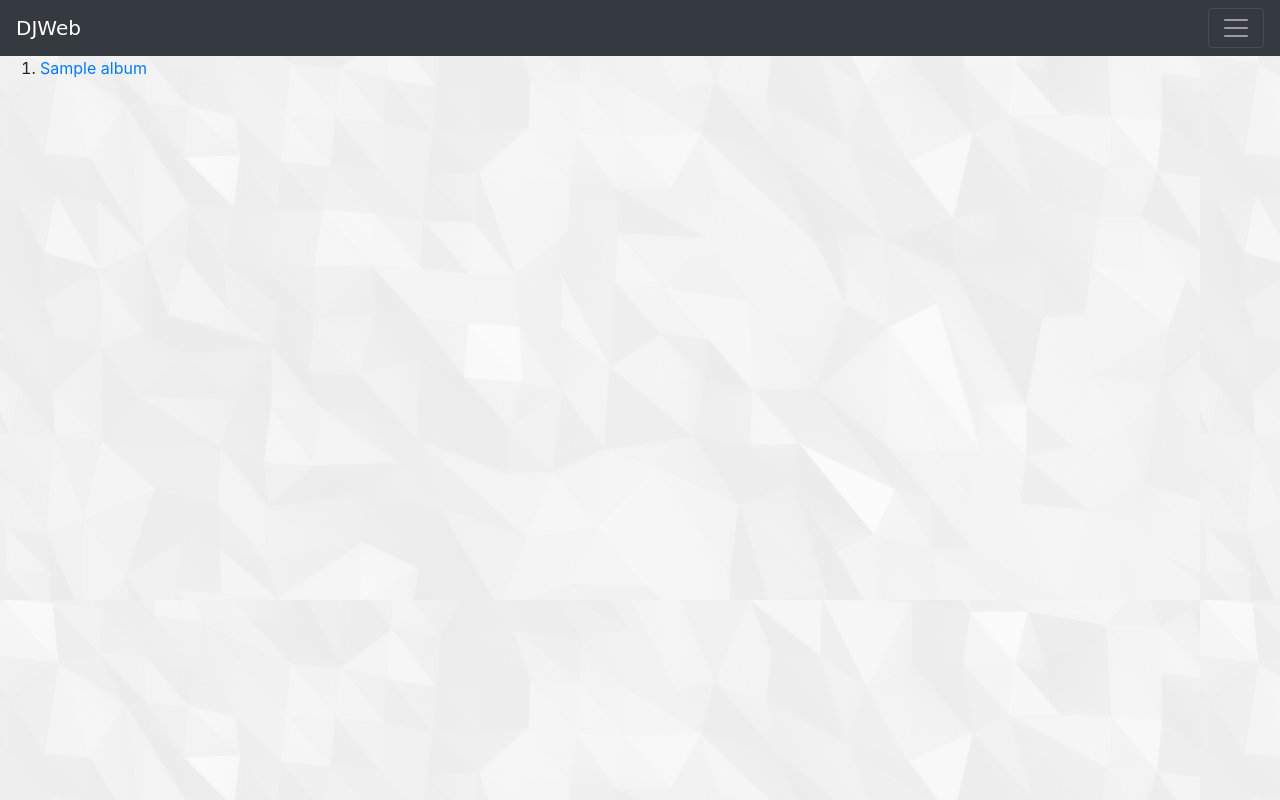
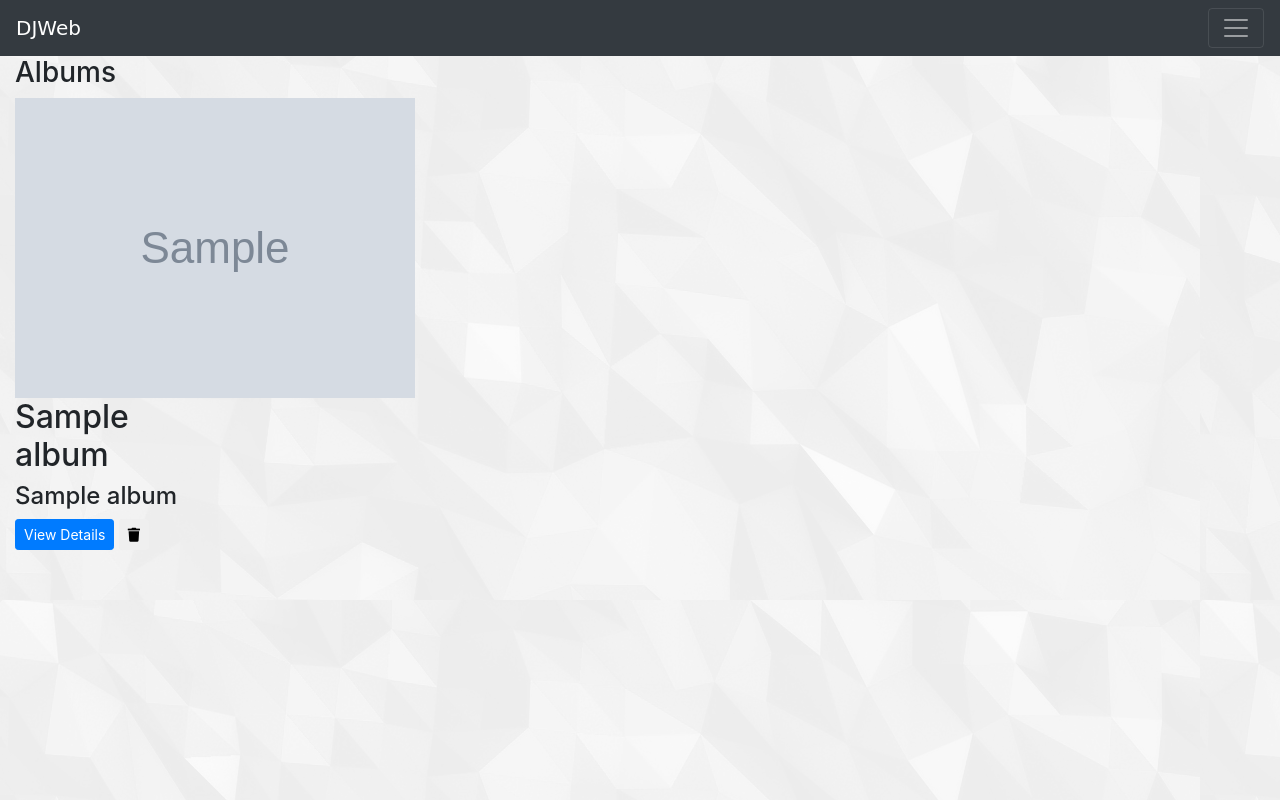
Before and after one commit to samitcheema/DjWeb, a Django app: page /music/ in a window 1280 px wide. Run offline with Django 3.2, Linux system fonts and the light colour scheme; tables that the repository leaves empty hold one stand-in row (values such as "Sample post"); grey boxes marked "Sample" are stand-in pictures; some libraries are stand-ins or nearby versions; some web fonts are replaced.

Commit message:
Created template for index page.

```diff
--- a/DjWeb/urls.py
+++ b/DjWeb/urls.py
@@ -19,6 +19,7 @@ from django.urls import include, path
 
 urlpatterns = [
     path('admin/', admin.site.urls),
+
     path('music/', include('music.urls', namespace='music')),
 
 
--- a/music/models.py
+++ b/music/models.py
@@ -6,7 +6,7 @@ class Albums(models.Model):
     name = models.CharField(max_length=100, default='')  # name of artist
     title = models.CharField(max_length=100, default='')  # title of album
     genre = models.CharField(max_length=50, default='')  # genre of album
-    logo = models.CharField(max_length=1000, default='')  # album logo
+    logo = models.FileField()  # album logo
     year = models.CharField(max_length=4, default='')  # album year
     record_label = models.CharField(max_length=100, default='')  # record label
 
--- a/music/templates/music/base.html
+++ b/music/templates/music/base.html
@@ -7,6 +7,7 @@
     <link rel="stylesheet" href="https://maxcdn.bootstrapcdn.com/bootstrap/4.0.0/css/bootstrap.min.css" integrity="sha384-Gn5384xqQ1aoWXA+058RXPxPg6fy4IWvTNh0E263XmFcJlSAwiGgFAW/dAiS6JXm" crossorigin="anonymous">
     <link rel="stylesheet" type="text/css" href="{% static 'music/style.css' %}" />
     <link href="https://fonts.googleapis.com/css?family=Modak&display=swap" rel="stylesheet">
+    <link rel="stylesheet" href="https://use.fontawesome.com/releases/v5.11.2/css/all.css" integrity="sha384-KA6wR/X5RY4zFAHpv/CnoG2UW1uogYfdnP67Uv7eULvTveboZJg0qUpmJZb5VqzN" crossorigin="anonymous">
     <script src="https://ajax.googleapis.com/ajax/libs/jquery/1.12.0/jquery.min.js"></script>
     <script src="http://maxcdn.bootstrapcdn.com/bootstrap/4.0.0/js/bootstrap.min.js"></script>
 </head>
--- a/music/templates/music/index.html
+++ b/music/templates/music/index.html
@@ -1,15 +1,51 @@
 <!-- Loads the path to your static files -->
 {% extends 'music/base.html' %}
 {% block body %}
-{% if object_list %}
-<ol>
-    {% for album in object_list %}
-    <li>
-        <a href="{% url 'music:retrieve' album.id %}">{{ album.title }}</a>
-    </li>
-    {% endfor %}
-</ol>
-{% else %}
-    <h3>No Albums to display</h3>
-{% endif %}
+<div class="albums-container container-fluid">
+
+    <!-- Albums -->
+    <div class="row">
+        <div class="col-sm-12">
+            <h3>Albums</h3>
+        </div>
+        {% if object_list %}
+            {% for album in object_list %}
+                <div class="col-sm-4 col-lg-2">
+                    <div class="thumbnail">
+                        <a href="{% url 'music:retrieve' album.id %}">
+                            <img src="{{ album.logo }}" class="img-responsive">
+                        </a>
+                        <div class="caption">
+                            <h2>{{ album.title }}</h2>
+                            <h4>{{ album.name }}</h4>
+
+                            <!-- View Details -->
+                            <a href="{% url 'music:retrieve' album.id %}" class="btn btn-primary btn-sm" role="button">View Details</a>
+
+                            <!-- Delete Album -->
+                            <form action="{% url 'music:album-delete' album.id %}" method="post" style="display: inline;">
+                                {% csrf_token %}
+                                <input type="hidden" name="album_id" value="{{ album.id }}" />
+                                <button type="submit" class="btn btn-default btn-sm">
+                                    <i class="fas fa-trash"></i>
+                                </button>
+                            </form>
+
+                        </div>
+                    </div>
+                </div>
+                {% cycle '' '' '' '' '' '<div class="clearfix visible-lg"></div>' %}
+            {% endfor %}
+        {% else %}
+            <div class="col-sm-12">
+                <br>
+                <a href="{% url 'music:album-add' %}">
+                    <button type="button" class="btn btn-success">
+                        <i class="fas fa-plus-circle"></i>
+                    </button>
+                </a>
+            </div>
+        {% endif %}
+    </div>
+</div>
 {% endblock %}
--- a/music/urls.py
+++ b/music/urls.py
@@ -8,7 +8,10 @@ urlpatterns = [
 
     path('<int:pk>/', views.RetrieveView.as_view(), name='retrieve'),  # /music/<album_id>/
 
-    path('album/add/', views.AlbumCreate.as_view(), name='album-add')   # /music/album/add/
+    path('album/add/', views.AlbumCreate.as_view(), name='album-add'),  # /music/album/add/
 
+    path('album/<int:pk>/', views.AlbumUpdate.as_view(), name='album-update'),  # /music/album/#/
+
+    path('album/<int:pk>/delete', views.AlbumDelete.as_view(), name='album-delete')  # /music/album/#/delete
 
 ]
--- a/music/views.py
+++ b/music/views.py
@@ -1,5 +1,6 @@
 from django.views import generic
 from django.views.generic.edit import CreateView, UpdateView, DeleteView
+from django.urls import reverse_lazy
 from .models import Albums
 
 
@@ -19,3 +20,16 @@ class AlbumCreate(CreateView):
     model = Albums
     fields = ['name', 'title', 'genre', 'year', 'record_label']
     template_name = 'music/album_form.html'
+
+
+class AlbumUpdate(UpdateView):
+    model = Albums
+    fields = ['name', 'title', 'genre', 'year', 'record_label']
+    template_name = 'music/album_form.html'
+
+
+class AlbumDelete(DeleteView):
+    model = Albums
+    success_url = reverse_lazy('music:index')
+    fields = ['name', 'title', 'genre', 'year', 'record_label']
+    template_name = 'music/album_form.html'
```
Also changed, not shown: db.sqlite3.
